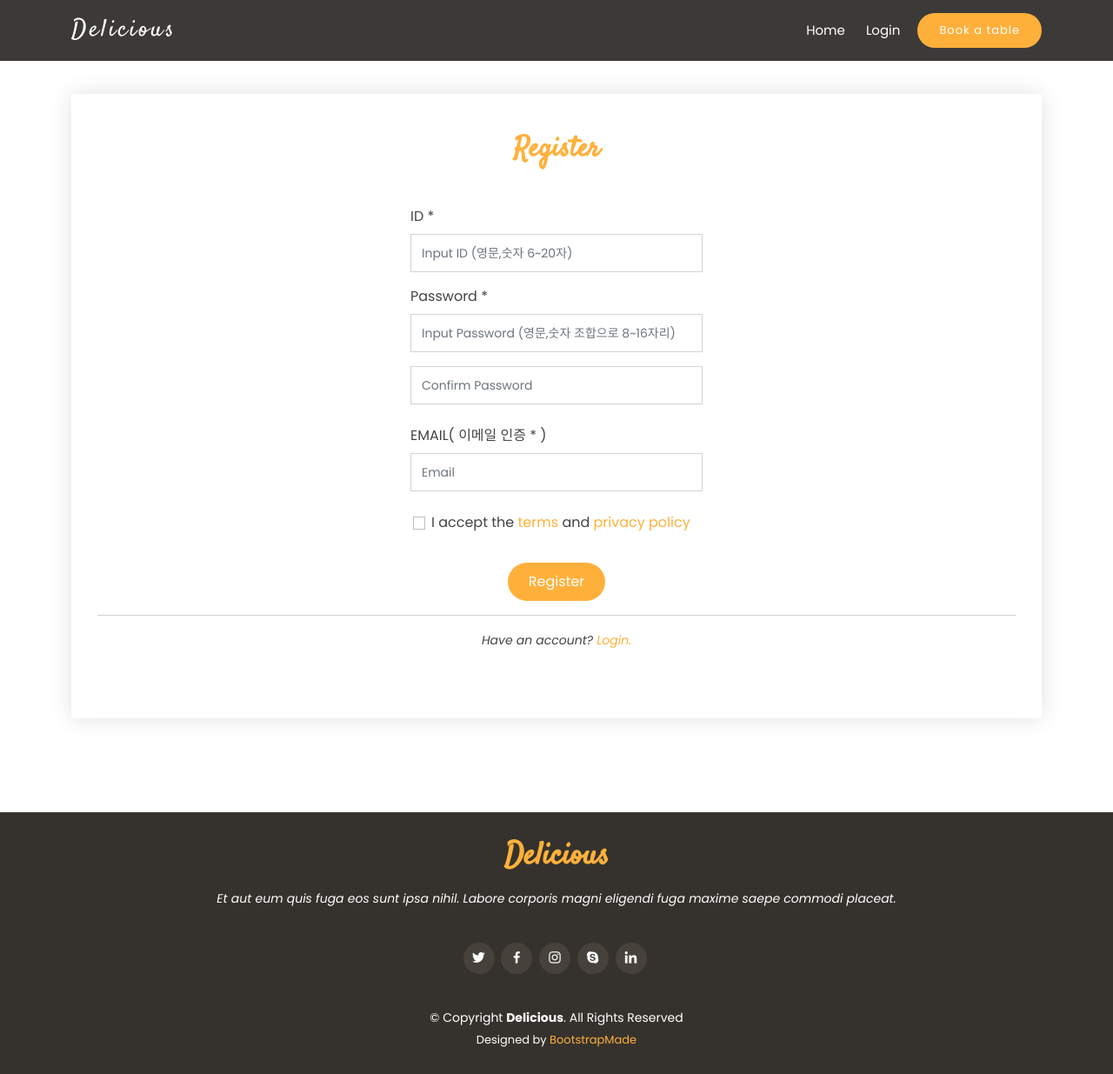
After one commit to cookierun1/helloword, a Django app: page /register/ in a window 1280 px wide. The commit adds this page. Shown: the whole page at 87% size. Run offline with Django 3.2, Linux system fonts and the light colour scheme; parts of the project's set-up code (start-up, migrations or seed data) failed here and were passed over; some libraries are stand-ins or nearby versions.

Commit message:
feat: user registration

```diff
--- /dev/null
+++ b/winebow/shopping_mall/templates/user/activation_email.html
@@ -0,0 +1,6 @@
+{% autoescape off %}
+
+{{user.username}}님, 아래 링크를 클릭하여 계정을 활성화하세요:
+http://{{domain}}{% url 'shopping_mall:activate' uidb64=uid token=token %}
+
+{% endautoescape %}
--- a/winebow/shopping_mall/templates/user/user_login.html
+++ b/winebow/shopping_mall/templates/user/user_login.html
@@ -31,7 +31,7 @@
             <hr>
             <div class="text-center mt-3 mb-5">
                 <small><i>
-                New to Delicious? <a href="#">Create an account.</a>
+                New to Delicious? <a href="{% url 'shopping_mall:register'%}">Create an account.</a>
                 </i></small>
             </div>
             </form>
--- /dev/null
+++ b/winebow/shopping_mall/templates/user/user_register.html
@@ -0,0 +1,67 @@
+{% extends "layouts/user_base.html" %}
+{% load static %}
+
+{% block main %}
+
+<main id="main">
+    <section id="contact" class="contact">
+        <div class="container mt-5 mb-5">
+            <form action="forms/contact.php" method="post" role="form" class="php-email-form" id="registerForm">
+                <div class="section-title">
+                    <h2><span>Register</span></h2>
+                    </div>
+            <div class="row mt-3 mb-2">
+                <div class="col-md-4"></div>
+                <div class="col-md-4 form-group">
+                    <label class="form-label" for="username">ID *</label>
+                    <input type="text" name="username" class="form-control" id="username" placeholder="Input ID (영문,숫자 6~20자)" required>
+                    <small id="idError" class="text-danger"></small>
+                </div>
+                <div class="col-md-4"></div>
+            </div>
+            <div class="row mb-3">
+                <div class="col-md-4"></div>
+                <div class="col-md-4 form-group mt-3 mt-md-0">
+                    <label class="form-label" for="password">Password *</label>
+                    <input type="password" class="form-control mb-3" name="password" id="password" placeholder="Input Password (영문,숫자 조합으로 8~16자리)" required>
+                    <input type="password" class="form-control" name="confirm-password" id="confirm-password" placeholder="Confirm Password" required>
+                    <small id="passwordError" class="text-danger"></small>
+                </div>
+                <div class="col-md-4"></div>
+            </div>
+            <div class="row mb-3">
+                <div class="col-md-4"></div>
+                <div class="col-md-4 form-group mt-3 mt-md-0">
+                    <label class="form-label" for="email">EMAIL( 이메일 인증  * )</label>
+                    <input type="email" class="form-control" name="email" id="email" placeholder="Email" required>
+                    <small id="emailError" class="text-danger"></small>
+                </div>
+                <div class="col-md-4"></div>
+            </div>
+            <div class="row mb-3">
+                <div class="col-md-4"></div>
+                <div class="col-md-4 form-group mt-3 mt-md-0">
+                    <div class="form-check">
+                        <input class="form-check-input" type="checkbox" id="register-checkbox" style="height: 15px; margin-top: 5px;"/>
+                        <label class="form-label" for="register-checkbox">I accept the <a href="#">terms </a>and <a href="#">privacy policy</a></label>
+                      </div>
+                </div>
+                <div class="col-md-4"></div>
+            </div>
+            <div class="text-center"><button type="button" id="btn-register">Register</button></div>
+            <hr>
+            <div class="text-center mt-3 mb-5">
+                <small><i>
+                    Have an account? <a href="{% url 'shopping_mall:login'%}">Login.</a>
+                </i></small>
+            </div>
+            </form>
+        </div>
+    </section><!-- End Contact Section -->
+</main><!-- End #main -->
+{% endblock %}
+
+<!-- Specific Page JS goes HERE  -->
+{% block javascripts %}
+<script src="{% static 'user/js/user/script_register.js' %}"></script>
+{% endblock javascripts %}
--- a/winebow/shopping_mall/urls.py
+++ b/winebow/shopping_mall/urls.py
@@ -1,11 +1,15 @@
 import imp
 from django.urls.conf import path
 from django.contrib.auth.views import LogoutView
-from shopping_mall.views.user_views.auth_views import HomeView, LoginView
+from shopping_mall.views.user_views.auth_views import HomeView, LoginView, RegisterView, ConfirmEmailView, activate
 
 app_name = 'shopping_mall'
 urlpatterns = [
     path('', HomeView.as_view(), name='home'),
     path('login/', LoginView.as_view(), name='login'),
     path('logout/', LogoutView.as_view(next_page='shopping_mall:home'), name='logout'),
+    path('register/', RegisterView.as_view(), name='register'),
+    path('confirm-email/', ConfirmEmailView.as_view(), name='confirm-email'),
+    path('activate/<str:uidb64>/<str:token>/', activate, name="activate"),
+
 ]
--- a/winebow/shopping_mall/views/user_views/auth_views.py
+++ b/winebow/shopping_mall/views/user_views/auth_views.py
@@ -1,8 +1,16 @@
+from django.conf import settings
 from django.shortcuts import render, redirect
 from django.views.generic import View, TemplateView
 from django.http import HttpRequest, JsonResponse
 from django.contrib.auth import authenticate, login
-
+from django.contrib.sites.shortcuts import get_current_site
+from django.template.loader import render_to_string
+from django.utils.http import urlsafe_base64_encode,urlsafe_base64_decode
+from django.utils.encoding import force_bytes, force_text
+from django.core.mail import EmailMessage
+from shopping_mall.tokens import account_activation_token
+from django.contrib.auth.models import User, Group
+from config.models import Profile
 
 class HomeView(TemplateView):
     '''
@@ -18,9 +26,8 @@ class LoginView(View):
     '''
     def get(self, request: HttpRequest, *args, **kwargs):
         context = {}
-        if request.user.id:
+        if request.user.is_authenticated:
             return redirect('shopping_mall:home')
-
         return render(request, 'user/user_login.html', context)
 
     def post(self, request: HttpRequest, *args, **kwargs):
@@ -38,3 +45,100 @@ class LoginView(View):
             context['success'] = False
             context['message'] = '일치하는 회원정보가 없습니다.'
         return JsonResponse(context, content_type='application/json')
+
+class RegisterView(View):
+    '''
+    회원가입 기능, 이메일 전송
+    김병주/2022.04.15
+    '''
+    def get(self, request: HttpRequest, *args, **kwargs):
+        context = {}
+        if request.user.is_authenticated:
+            return redirect('shopping_mall:home')
+
+        return render(request, 'user/user_register.html', context)
+
+    def post(self, request: HttpRequest, *args, **kwargs):
+        context = {}
+        id = request.POST['username']
+        password = request.POST['password']
+        password_confirm = request.POST['confirm-password']
+        email = request.POST['email']
+
+        if password != password_confirm:
+            context['success'] = False
+            context['message'] = '비밀번호가 일치하지 않습니다.'
+            return JsonResponse(context, content_type='application/json')
+
+        try:
+            user = User.objects.get(username=id)
+            context['success'] = False
+            context['message'] = '아이디가 이미 존재합니다.'
+            return JsonResponse(context, content_type='application/json')
+
+        except:
+            print('아이디 사용 가능')
+        try:
+            user = User.objects.get(email=email)
+            context['success'] = False
+            context['message'] = '이미 가입한 이메일 입니다.'
+            return JsonResponse(context, content_type='application/json')
+        except:
+            print('이메일 사용 가능')
+            user = User.objects.create_user(
+                id,
+                email,
+                password
+            )
+            user.is_active = False
+            user.save()
+            userid = user.id
+        current_site = get_current_site(request)
+        message = render_to_string('user/activation_email.html', {
+            'user': user,
+            'domain': current_site.domain,
+            'uid': urlsafe_base64_encode(force_bytes(user.pk)),
+            'token': account_activation_token.make_token(user),
+        })
+
+        mail_title = "계정 활성화 확인 이메일"
+        sendEmail = EmailMessage(mail_title, message, settings.EMAIL_HOST_USER, to=[email])
+        print("이메일 전송: ", sendEmail.send())
+        default_group, _ = Group.objects.get_or_create(name=settings.DEFAULT_GROUP)
+        user.groups.add(default_group.id)
+
+        context['success'] = True
+        context['message'] = '가입 되었습니다.'
+        return JsonResponse(context, content_type='application/json')
+
+def activate(request: HttpRequest, uidb64, token):
+    '''
+    토큰 인증을 통한 계정 활성화
+    김병주/2022.04.18
+    '''
+    try:
+        uid = force_text(urlsafe_base64_decode(uidb64))
+        user = User.objects.get(pk=uid)
+    except(TypeError, ValueError, OverflowError, User.DoesNotExist):
+        user = None
+    if user is not None and account_activation_token.check_token(user, token):
+        user.is_active = True
+        user.save()
+        profile = user.profile
+        profile.email_verified = '1'
+        profile.save()
+        return render(request, 'user/activation_complete.html', {'username' : user.username})
+    else:
+        return render(request, 'user/activation_error.html', {'error' : '만료 된 링크입니다.'})
+
+class ConfirmEmailView(View):
+    '''
+    이메일 보냄 확인 페이지
+    김병주/2022.04.15
+    '''
+    def get(self, request: HttpRequest, *args, **kwargs):
+        context = {}
+        email = request.GET.get('email', '')
+        context['email'] = email
+
+        return render(request, 'user/confirm_email.html', context)
--- /dev/null
+++ b/winebow/static/user/js/user/script_register.js
@@ -0,0 +1,163 @@
+const btn_register = document.getElementById("btn-register");
+const id = document.getElementById('username');
+const password = document.getElementById('password')
+const password_confirm = document.getElementById('confirm-password');
+const email = document.getElementById('email');
+const checkbox = document.getElementById('register-checkbox');
+
+btn_register.addEventListener("click", async() => {
+    const data =new FormData(document.getElementById("registerForm"));
+
+    if(id.value == ''){
+        id.focus();
+        return false;
+    }
+    else{
+        if(!CheckID(id.value)){
+            id.focus();
+            return false;
+        }
+    }
+    if(password.value == ''){
+        password.focus();
+        return false;
+    }
+    else{
+        if(!CheckPassword(password.value)){
+            password.focus();
+            return false;
+        }
+    }
+    if(password_confirm.value == ''){
+        password_confirm.focus();
+        return false;
+    }
+    else{
+        if(!SamePassword()){
+            password_confirm.focus();
+            return false;
+        }
+    }
+    if(name.value == ''){
+        name.focus();
+        return false;
+    }
+    if(email.value == ''){
+        email.focus();
+        return false;
+    }
+    else{
+        if(!CheckEmail(email.value)){
+            email.focus();
+            return false;
+        }
+    }
+    if(!checkbox.checked){
+        checkbox.focus();
+        alert('약관동의를 해주세요.');
+        return false;
+    }
+
+    try{
+        btn_register.disabled = true;
+        id.disabled=true;
+        password.disabled=true;
+        password_confirm.disabled=true;
+        email.disabled=true;
+        checkbox.disabled=true;
+        btn_register.innerHTML='<span class="spinner-border spinner-border-sm" role="status" aria-hidden="true"></span> Loading...';
+        const response = await fetch('',{
+            method: 'POST',
+            headers: {'X-CSRFToken': csrftoken},
+            body: data
+        })
+        const result = await response.json()
+        if (result.success == false) {
+            alert(result.message);
+            id.disabled=false;
+            password.disabled=false;
+            password_confirm.disabled=false;
+            email.disabled=false;
+            checkbox.disabled=false;
+            btn_register.disabled = false;
+            btn_register.innerHTML='Register';
+        }
+        else {
+            location.href='/confirm-email?email='+email.value
+        }
+    }
+    catch(error){
+        alert(error);
+        id.disabled=false;
+        password.disabled=false;
+        password_confirm.disabled=false;
+        email.disabled=false;
+        checkbox.disabled=false;
+        btn_register.disabled = false;
+        btn_register.innerHTML='Register';
+        return false;
+    }
+});
+
+//아이디 정규식
+function CheckID(str){
+    if(str == '')
+        return;
+    var reg_id = /^[a-z]+[a-z0-9]{5,19}$/g;
+
+    if( !reg_id.test(str)) {
+        document.getElementById('idError').innerText = '아이디는 영문자로 시작하는 6~20자 영문자 또는 숫자이어야 합니다.';
+        return false;
+    }
+    else{
+        document.getElementById('idError').innerText = ''
+        return true;
+    }
+}
+
+//이메일 정규식
+function CheckEmail(str){
+    var reg_email = /^([0-9a-zA-Z_\.-]+)@([0-9a-zA-Z_-]+)(\.[0-9a-zA-Z_-]+){1,2}$/;
+
+    if(!reg_email.test(str)){
+       document.getElementById('emailError').innerText = '잘못된 이메일 형식입니다.';
+       return false;
+   }
+    else{
+       document.getElementById('emailError').innerText = ''
+       return true;
+   }
+}
+
+//비밀번호 정규식
+function CheckPassword(str){
+   if(!/^(?=.*[A-Za-z])(?=.*\d)[A-Za-z\d~!@#$%^&*()+|=]{8,16}$/.test(str)){
+       document.getElementById('passwordError').innerText = '숫자와 영문자 조합으로 8~16자리를 사용해야 합니다.';
+       return false;
+   }
+
+   var checkNum = str.search(/[0-9]/g); // 숫자사용
+   var checkEng = str.search(/[a-z]/ig); // 영문사용
+
+   if(checkNum <0 || checkEng <0){
+       document.getElementById('passwordError').innerText="숫자와 영문자를 조합하여야 합니다.";
+       return false;
+   }
+   else{
+       document.getElementById('passwordError').innerText="";
+       return true;
+   }
+}
+//비밀번호 일치 확인
+function SamePassword(){
+   if(password.value== '' || password_confirm.value =='')
+       return
+   if(password.value != password_confirm.value){
+       document.getElementById('passwordError').innerText="비밀번호가 일치하지 않습니다.";
+       return false;
+   }
+   else{
+       document.getElementById('passwordError').innerText="";
+       return true;
+   }
+}
```
Also changed, not shown: winebow/shopping_mall/templates/user/activation_complete.html (added, +24 -0 lines), winebow/shopping_mall/templates/user/activation_error.html (added, +26 -0 lines), winebow/shopping_mall/templates/user/confirm_email.html (added, +26 -0 lines), winebow/shopping_mall/tokens.py (added, +11 -0 lines).
